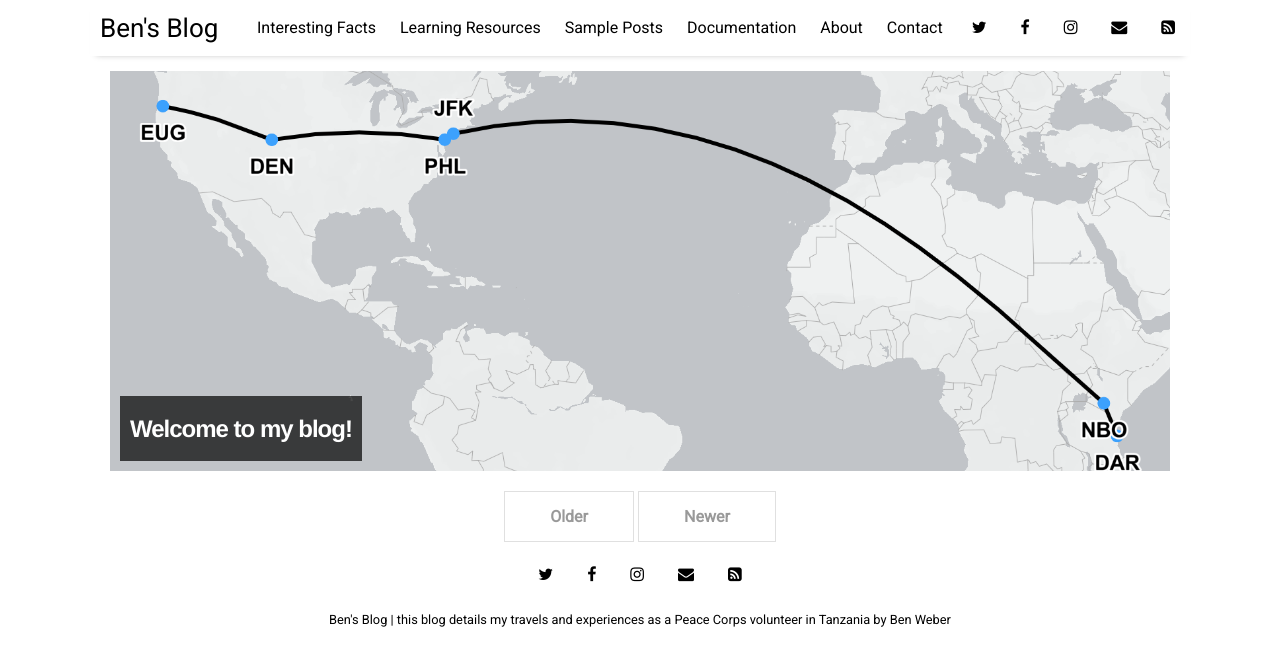
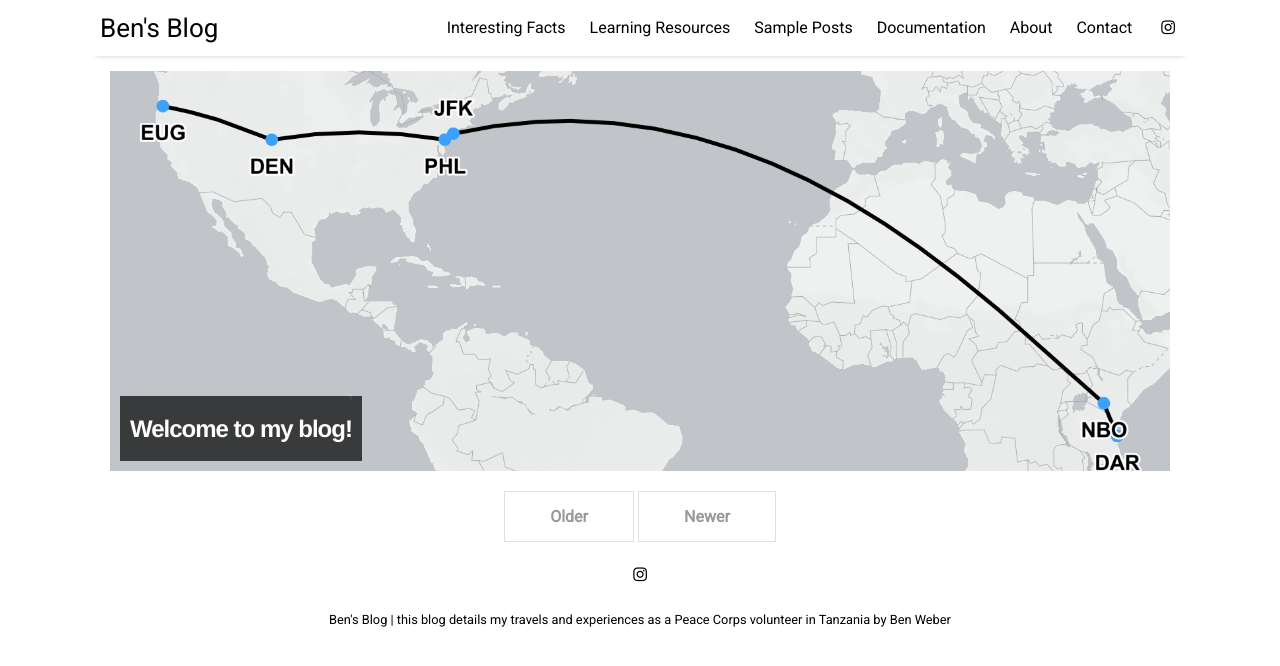
Before and after one commit to n1nbendo/n1nbendo.github.io, a Jekyll site: the page built from index.html, in a window 1280 px wide. Shown: the top 666 px of the page. Built offline with Jekyll 4.4.1, drawn with Linux system fonts in a browser that asks for light colours; nearby versions of some CDN libraries; the list of posts is cut into pages by our own code.

Commit message:
post update

```diff
--- a/_data/settings.yml
+++ b/_data/settings.yml
@@ -16,11 +16,11 @@ menu:
 
 # Available social icons are powered by Font Awesome, so you can use any icon that they offer
 social:
-- {icon: 'twitter', link:    'https://twitter.com/paululele'}
-- {icon: 'facebook', link:   'https://www.facebook.com/paululele'}
-- {icon: 'instagram', link:  'https://instagram.com/paululele'}
-- {icon: 'envelope', link:   'mailto:hello@paulle.ca'}
-- {icon: 'rss-square', link: 'feed.xml'}
+# - {icon: 'twitter', link:    'https://twitter.com/paululele'}
+# - {icon: 'facebook', link:   'https://www.facebook.com/paululele'}
+- {icon: 'instagram', link:  'https://www.instagram.com/nin.ben.do/'}
+# - {icon: 'envelope', link:   'mailto:hello@paulle.ca'}
+# - {icon: 'rss-square', link: 'feed.xml'}
 # - {icon: 'rss-square', link: 'rss-feed.xml'}
 
 # Customize site text
```
